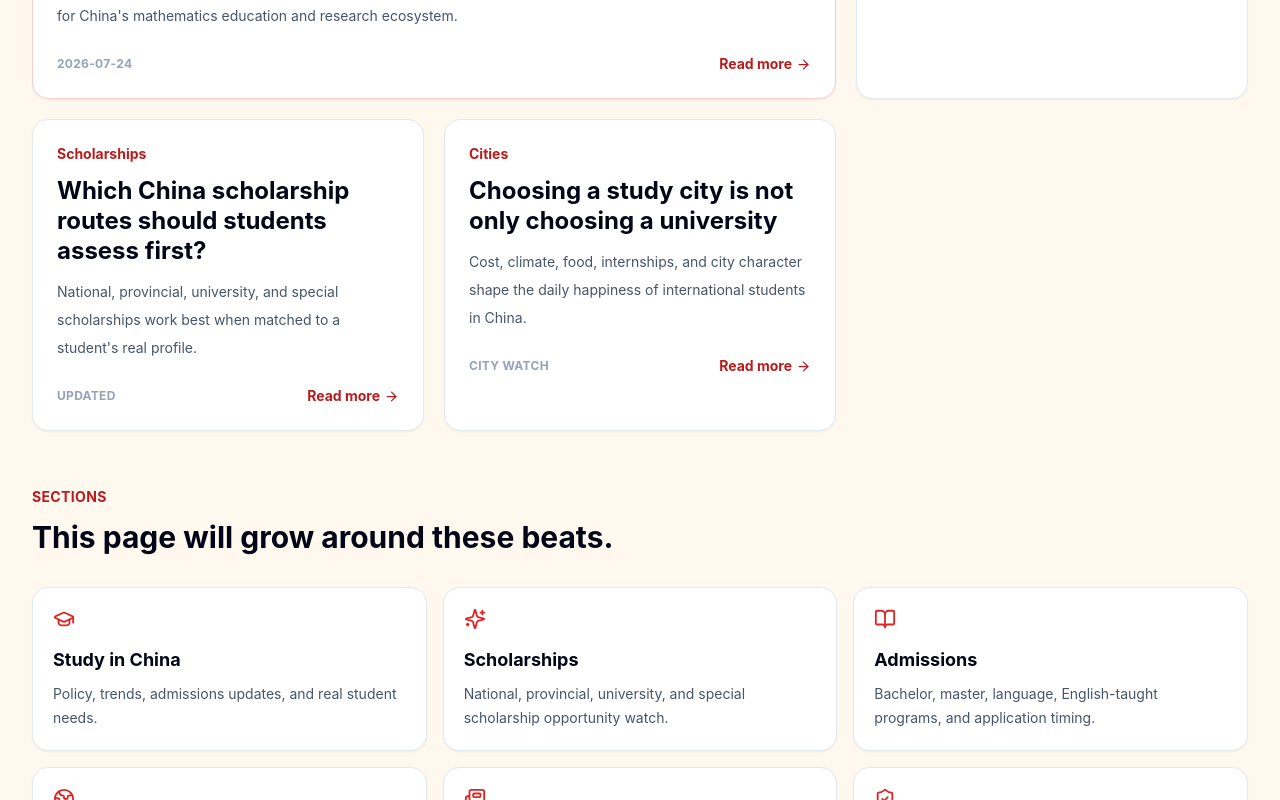
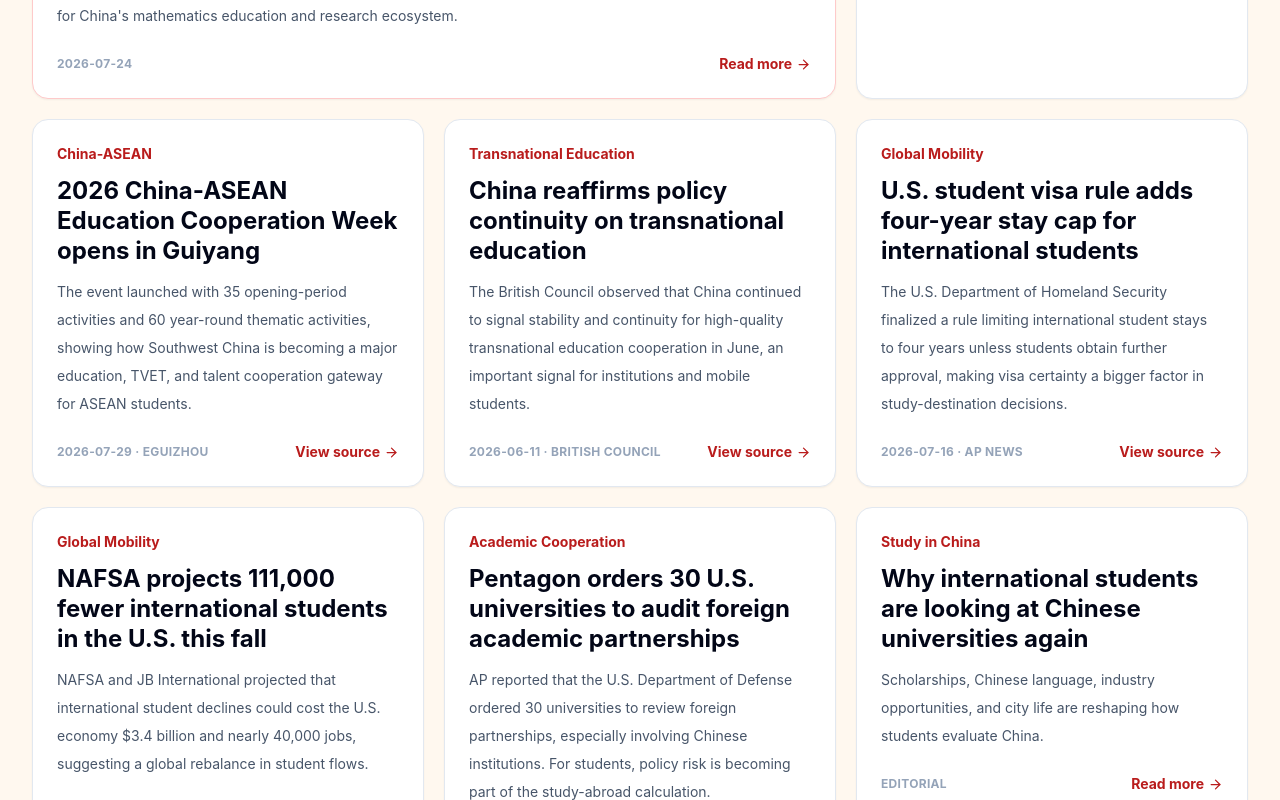
Before and after one commit to ipmasu/silkstudy, a Next.js app: page /fr/news in a window 1280 px wide. Shown: the part 1200-2000 px from the top of the page. Built offline with nearby package versions, Linux system fonts and the light colour scheme; no server answers.

Commit message:
Add June to August education news digest

```diff
--- a/app/news/page.tsx
+++ b/app/news/page.tsx
@@ -27,6 +27,7 @@ type Article = {
   summary: string;
   date: string;
   href: string;
+  source?: string;
 };
 
 const zhArticles: Article[] = [
@@ -36,6 +37,54 @@ const zhArticles: Article[] = [
     summary: "中国籍数学家首次摘得菲尔兹奖，两位北大数学校友同时站上世界数学之巅。这不仅是个人荣誉，也是中国基础学科教育长期积累的高光时刻。",
     date: "2026-07-24",
     href: "/news/chinese-mathematicians-fields-medal-2026"
+  },
+  {
+    category: "中国教育开放",
+    title: "中国继续扩大高水平教育对外开放，鼓励高水平理工类中外合作",
+    summary: "从近期教育规划信号看，中国将继续建设具有全球影响力的教育品牌，欢迎高水平外国理工类大学在华开展合作办学，并加强与欧洲、北美、周边国家、一带一路和全球南方伙伴的教育合作。",
+    date: "2026-07-06",
+    href: "https://www.chinadaily.com.cn/a/202607/06/WS6a4afd37a310986e2b463a36.html",
+    source: "China Daily"
+  },
+  {
+    category: "中国-东盟",
+    title: "2026中国-东盟教育交流周在贵阳开幕，区域教育合作继续升温",
+    summary: "本届交流周在开幕期间设置35项活动，全年还将举办60项常态化主题活动。对东盟学生来说，中国西南地区正在成为教育交流、职业教育和产业人才合作的重要入口。",
+    date: "2026-07-29",
+    href: "https://www.eguizhou.gov.cn/2026-07/29/c_1201151.htm",
+    source: "eGuizhou"
+  },
+  {
+    category: "跨境教育",
+    title: "中国释放跨境教育政策延续信号，强调高质量国际合作",
+    summary: "英国文化教育协会观察指出，中国在6月继续释放跨境教育政策稳定和延续的信号。对国际学生和合作机构而言，这意味着中国仍把高质量国际教育合作作为长期方向。",
+    date: "2026-06-11",
+    href: "https://opportunities-insight.britishcouncil.org/short-articles/news/china-reaffirms-policy-continuity-transnational-education",
+    source: "British Council"
+  },
+  {
+    category: "全球留学",
+    title: "美国学生签证政策收紧：国际学生最长停留期限将被限制为4年",
+    summary: "美国国土安全部宣布新规，将改变长期以来按学习身份持续停留的做法。对全球学生来说，签证确定性正在成为选择留学目的地时越来越重要的因素。",
+    date: "2026-07-16",
+    href: "https://apnews.com/article/trump-student-visa-international-02a22ed8b883096b78c3745fce7892a3",
+    source: "AP News"
+  },
+  {
+    category: "全球留学",
+    title: "NAFSA预测：美国2026秋季或减少11.1万名国际学生",
+    summary: "NAFSA与JB International的研究预计，美国国际学生减少可能带来34亿美元经济损失和近4万个就业岗位影响。全球学生流向正在出现新的再平衡机会。",
+    date: "2026-08-11",
+    href: "https://www.nafsa.org/fall2026outlook",
+    source: "NAFSA"
+  },
+  {
+    category: "国际合作",
+    title: "美国国防部要求30所大学审查与外国高校合作，学术合作不确定性上升",
+    summary: "AP报道称，美国国防部要求30所大学审查与外国机构的合作关系，重点涉及中国等国家。这提醒学生和高校：国际科研与教育合作正在更深地受到政策环境影响。",
+    date: "2026-08-18",
+    href: "https://apnews.com/article/pentagon-audit-china-harvard-mit-738832f9f20186dc5f9ef1aa39914636",
+    source: "AP News"
   },
   {
     category: "中国留学",
@@ -67,6 +116,54 @@ const enArticles: Article[] = [
     summary: "Hong Wang and Yu Deng became the first Chinese nationals to receive the Fields Medal, marking a major moment for China's mathematics education and research ecosystem.",
     date: "2026-07-24",
     href: "/news/chinese-mathematicians-fields-medal-2026"
+  },
+  {
+    category: "China Education",
+    title: "China signals continued high-level education opening and international cooperation",
+    summary: "Recent policy signals point to globally recognized Chinese education brands, more high-quality foreign science and engineering cooperation in China, and stronger links with Europe, North America, neighboring countries, BRI partners, and the Global South.",
+    date: "2026-07-06",
+    href: "https://www.chinadaily.com.cn/a/202607/06/WS6a4afd37a310986e2b463a36.html",
+    source: "China Daily"
+  },
+  {
+    category: "China-ASEAN",
+    title: "2026 China-ASEAN Education Cooperation Week opens in Guiyang",
+    summary: "The event launched with 35 opening-period activities and 60 year-round thematic activities, showing how Southwest China is becoming a major education, TVET, and talent cooperation gateway for ASEAN students.",
+    date: "2026-07-29",
+    href: "https://www.eguizhou.gov.cn/2026-07/29/c_1201151.htm",
+    source: "eGuizhou"
+  },
+  {
+    category: "Transnational Education",
+    title: "China reaffirms policy continuity on transnational education",
+    summary: "The British Council observed that China continued to signal stability and continuity for high-quality transnational education cooperation in June, an important signal for institutions and mobile students.",
+    date: "2026-06-11",
+    href: "https://opportunities-insight.britishcouncil.org/short-articles/news/china-reaffirms-policy-continuity-transnational-education",
+    source: "British Council"
+  },
+  {
+    category: "Global Mobility",
+    title: "U.S. student visa rule adds four-year stay cap for international students",
+    summary: "The U.S. Department of Homeland Security finalized a rule limiting international student stays to four years unless students obtain further approval, making visa certainty a bigger factor in study-destination decisions.",
+    date: "2026-07-16",
+    href: "https://apnews.com/article/trump-student-visa-international-02a22ed8b883096b78c3745fce7892a3",
+    source: "AP News"
+  },
+  {
+    category: "Global Mobility",
+    title: "NAFSA projects 111,000 fewer international students in the U.S. this fall",
+    summary: "NAFSA and JB International projected that international student declines could cost the U.S. economy $3.4 billion and nearly 40,000 jobs, suggesting a global rebalance in student flows.",
+    date: "2026-08-11",
+    href: "https://www.nafsa.org/fall2026outlook",
+    source: "NAFSA"
+  },
+  {
+    category: "Academic Cooperation",
+    title: "Pentagon orders 30 U.S. universities to audit foreign academic partnerships",
+    summary: "AP reported that the U.S. Department of Defense ordered 30 universities to review foreign partnerships, especially involving Chinese institutions. For students, policy risk is becoming part of the study-abroad calculation.",
+    date: "2026-08-18",
+    href: "https://apnews.com/article/pentagon-audit-china-harvard-mit-738832f9f20186dc5f9ef1aa39914636",
+    source: "AP News"
   },
   {
     category: "Study in China",
@@ -116,6 +213,8 @@ export default async function NewsPage() {
   const articles = isZh ? zhArticles : enArticles;
   const categories = isZh ? zhCategories : enCategories;
   const localize = (href: string) => href === "/" ? prefix || "/" : `${prefix}${href}`;
+  const articleHref = (href: string) => href.startsWith("http") ? href : localize(href);
+  const isExternal = (href: string) => href.startsWith("http");
 
   return (
     <main className="bg-[#fff8ef]">
@@ -177,10 +276,16 @@ export default async function NewsPage() {
                 <h2 className="mt-3 text-2xl font-bold leading-tight text-slate-950">{article.title}</h2>
                 <p className="mt-3 text-sm leading-7 text-slate-600">{article.summary}</p>
                 <div className="mt-6 flex items-center justify-between gap-4">
-                  <span className="text-xs font-bold uppercase tracking-wide text-slate-400">{article.date}</span>
-                  <Link href={localize(article.href)} className="inline-flex items-center gap-1 text-sm font-bold text-red-700 hover:text-red-800">
-                    {isZh ? "阅读全文" : "Read more"} <ArrowRight size={15} aria-hidden="true" />
-                  </Link>
+                  <span className="text-xs font-bold uppercase tracking-wide text-slate-400">{article.date}{article.source ? ` · ${article.source}` : ""}</span>
+                  {isExternal(article.href) ? (
+                    <a href={articleHref(article.href)} target="_blank" rel="noopener noreferrer" className="inline-flex items-center gap-1 text-sm font-bold text-red-700 hover:text-red-800">
+                      {isZh ? "查看来源" : "View source"} <ArrowRight size={15} aria-hidden="true" />
+                    </a>
+                  ) : (
+                    <Link href={articleHref(article.href)} className="inline-flex items-center gap-1 text-sm font-bold text-red-700 hover:text-red-800">
+                      {isZh ? "阅读全文" : "Read more"} <ArrowRight size={15} aria-hidden="true" />
+                    </Link>
+                  )}
                 </div>
               </div>
             </article>
@@ -221,7 +326,7 @@ export default async function NewsPage() {
               ? "把你的国家、成绩、专业、语言、预算和目标城市告诉我们，我们会帮你把资讯变成可执行的学校与奖学金路线。"
               : "Share your country, grades, major, language, budget, and target city. We turn information into a practical school and scholarship route."}
           </p>
-          <Link href={localize("/consultation?source=news")} className="mt-6 inline-flex min-h-11 items-center rounded-full bg-white px-6 py-3 text-sm font-bold text-red-700 hover:bg-amber-50">
+          <Link href={localize("/free-study-plan")} className="mt-6 inline-flex min-h-11 items-center rounded-full bg-white px-6 py-3 text-sm font-bold text-red-700 hover:bg-amber-50">
             {isZh ? "获取免费留学方案" : "Get a free study plan"}
           </Link>
         </section>
```
